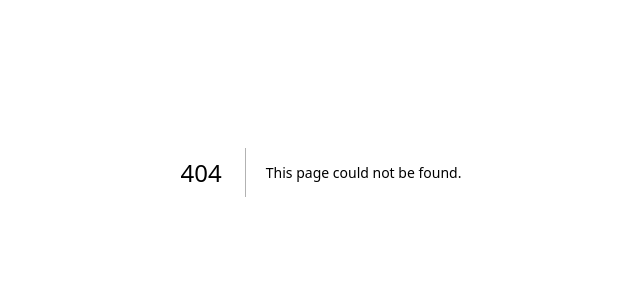
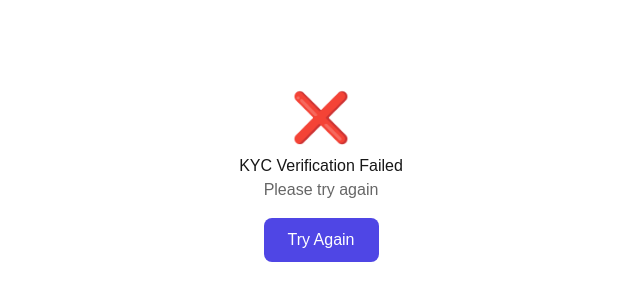
Before and after one commit to im-shourya/BharatScore, a Next.js app in the folder frontend/: page /kyc/callback in a window 1280 px wide. Before the commit this address had no page. Shown: the part 228-528 px from the top of the page, without its empty margins (319-959 px from the left). Built offline with nearby package versions, Linux system fonts and the light colour scheme.

Commit message:
feat(frontend): add digilocker oauth callback page

```diff
--- /dev/null
+++ b/frontend/app/kyc/callback/page.tsx
@@ -0,0 +1,110 @@
+'use client';
+
+import { useEffect, useState, Suspense } from 'react';
+import { useSearchParams, useRouter } from 'next/navigation';
+
+function KycCallbackContent() {
+  const searchParams = useSearchParams();
+  const router = useRouter();
+  const [status, setStatus] = useState<'processing' | 'success' | 'failed'>('processing');
+
+  useEffect(() => {
+    const success = searchParams.get('success');
+    const id = searchParams.get('id'); // Setu session ID
+    const scope = searchParams.get('scope'); // ADHAR+PANCR
+    const kycSessionId = searchParams.get('kycSessionId'); // our session ID
+    const errCode = searchParams.get('errCode');
+
+    if (!kycSessionId) {
+      setStatus('failed');
+      return;
+    }
+
+    // Forward to NestJS backend callback handler
+    const backendCallback =
+      `${process.env.NEXT_PUBLIC_API_URL}/api/v1/kyc/callback` +
+      `?success=${success}&id=${id}&scope=${scope ?? ''}&kycSessionId=${kycSessionId}` +
+      (errCode ? `&errCode=${errCode}` : '');
+
+    fetch(backendCallback)
+      .then((res) => {
+        if (res.ok || res.redirected) {
+          setStatus('success');
+          setTimeout(() => router.push('/dashboard'), 2000);
+        } else {
+          setStatus('failed');
+        }
+      })
+      .catch(() => setStatus('failed'));
+  }, [searchParams, router]);
+
+  return (
+    <div
+      style={{
+        display: 'flex',
+        flexDirection: 'column',
+        alignItems: 'center',
+        justifyContent: 'center',
+        height: '100vh',
+        fontFamily: 'sans-serif',
+      }}
+    >
+      {status === 'processing' && (
+        <>
+          <div style={{ fontSize: 48 }}>⏳</div>
+          <h2>Verifying your Aadhaar...</h2>
+          <p style={{ color: '#666' }}>Please wait while we complete your KYC</p>
+        </>
+      )}
+      {status === 'success' && (
+        <>
+          <div style={{ fontSize: 48 }}>✅</div>
+          <h2>KYC Verified Successfully!</h2>
+          <p style={{ color: '#666' }}>Redirecting to dashboard...</p>
+        </>
+      )}
+      {status === 'failed' && (
+        <>
+          <div style={{ fontSize: 48 }}>❌</div>
+          <h2>KYC Verification Failed</h2>
+          <p style={{ color: '#666' }}>Please try again</p>
+          <button
+            onClick={() => router.push('/kyc')}
+            style={{
+              marginTop: 16,
+              padding: '10px 24px',
+              background: '#4F46E5',
+              color: '#fff',
+              border: 'none',
+              borderRadius: 8,
+              cursor: 'pointer',
+            }}
+          >
+            Try Again
+          </button>
+        </>
+      )}
+    </div>
+  );
+}
+
+export default function KycCallbackPage() {
+  return (
+    <Suspense
+      fallback={
+        <div
+          style={{
+            display: 'flex',
+            alignItems: 'center',
+            justifyContent: 'center',
+            height: '100vh',
+          }}
+        >
+          Loading...
+        </div>
+      }
+    >
+      <KycCallbackContent />
+    </Suspense>
+  );
+}
```
